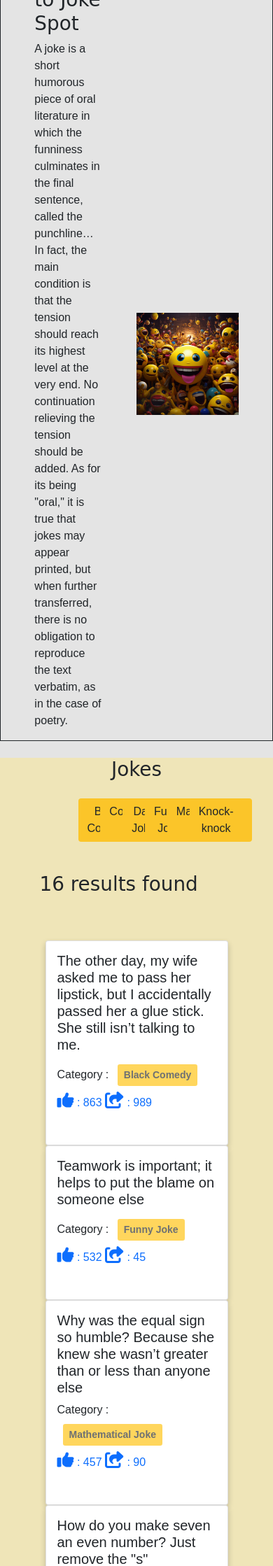
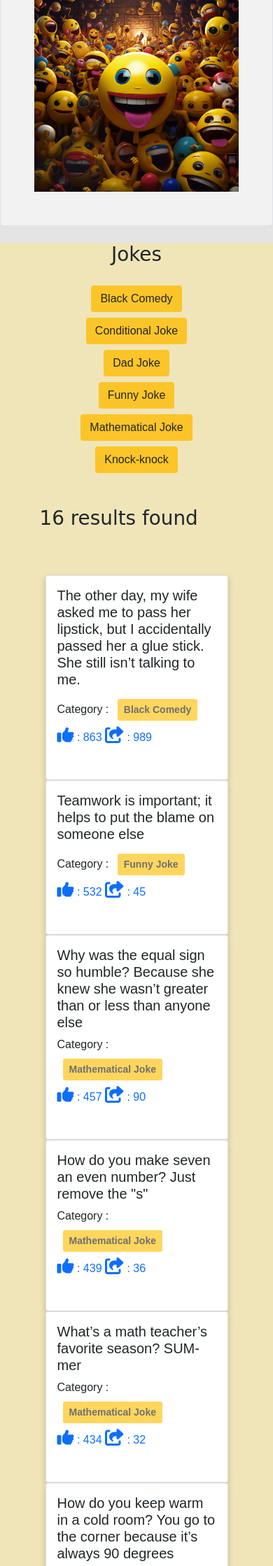
Before and after one commit to Ananna-Datta/Final-Project, a Django app: page / in a window 390 px wide. Shown: the part 67-2305 px from the top of the page at 70% size. Run offline with Django 4.2, Linux system fonts and the light colour scheme; data comes from the database, SQL or seed files in the repository; both versions use the stored data as it was after the commit; some libraries are stand-ins or nearby versions.

Commit message:
responsive

```diff
--- a/templates/base.html
+++ b/templates/base.html
@@ -138,7 +138,7 @@
 
     <footer class="p-5" style="background-color:#f5ee27;">
       <div class="container w-75 m-auto row p-5">
-        <div class="col-md-6">
+        <div class="col-sm-6">
           <p><small>Copyright © JokeStore. All Rights Reserved</small></p>
           <h5>Follow US</h5>
           <div class="icons">
@@ -147,14 +147,14 @@
             <img class="icon" src="./static/LinkedIn.png" alt="" />
           </div>
         </div>
-        <div class="col-md-3">
+        <div class="col-sm-3">
           <h5>Company</h5>
           <li>About</li>
           <li>Contact us</li>
           <li>Culture</li>
           <li>Blog</li>
         </div>
-        <div class="col-md-3">
+        <div class="col-sm-3">
           <h5><b>Contact</b></h5>
           <li>New York, NY 10012, US</li>
           <li>info@example.com</li>
@@ -167,10 +167,6 @@
         <small>Copyright © JokeStore. All Rights Reserved</small>
       </p>
     </footer>
-
-
-
-
     <script
       src="https://cdn.jsdelivr.net/npm/bootstrap@5.0.2/dist/js/bootstrap.bundle.min.js"
       integrity="sha384-MrcW6ZMFYlzcLA8Nl+NtUVF0sA7MsXsP1UyJoMp4YLEuNSfAP+JcXn/tWtIaxVXM"
--- a/templates/home.html
+++ b/templates/home.html
@@ -132,28 +132,34 @@
         width: 100%;
         display: block;
       }
+      .pp{
+        display : block;
+        {% comment %} display: block; {% endcomment %}
+      }
+      .ppp{
+        display : none;
+      }
     }
     </style>
 {% endblock %}
 {% block content %}
 
 
-<div class="d-flex flex-wrap px-5 pt- align-items-center justify-content-center gap-5 border border-dark">
-
-  <div class="col-4 pt-3">
-    <h1>Welcome to Joke Spot</h1>
-    <p>A joke is a short humorous piece of oral literature in which the funniness culminates in the final sentence, called the punchline… In fact, the main condition is that the tension should reach its highest level at the very end. No continuation relieving the tension should be added. As for its being "oral," it is true that jokes may appear printed, but when further transferred, there is no obligation to reproduce the text verbatim, as in the case of poetry.</p>
-  </div>
-  <div class="col-6">
-    <img class="w-100 mx-auto mt-5 mx-5"src="{% static 'emogi.png' %}" />
-  </div>
+<div class="container d-flex flex-wrap px-5 align-items-center justify-content-center gap-5 border border-none ">
+    <div class="ppp col-4 pt-5">
+      <h1>Welcome to Joke Spot</h1>
+      <p>A joke is a short humorous piece of oral literature in which the funniness culminates in the final sentence, called the punchline… In fact, the main condition is that the tension should reach its highest level at the very end. No continuation relieving the tension should be added. As for its being "oral," it is true that jokes may appear printed, but when further transferred, there is no obligation to reproduce the text verbatim, as in the case of poetry.</p>
+    </div>
+    <div class="pp col-md-6 ">
+      <img class="w-100 d-block mx-auto mt-5 mx-5"src="{% static 'emogi.png' %}" />
+    </div>
 </div>
 <br>
 <div style="background-color:#efe5b8;">
   <h1 data-aos="fade-up" data-aos-offset="200"style="text-align:center">Jokes</u></h1>
   <div class="row p-3 text-center justify-content-center">
     {% for cat in category %}
-    <div class="col-1 d-flex flex-wrap ">
+    <div class="col-sm-1 d-flex flex-wrap justify-content-center p-1">
       <a href="{% url 'category_wise_post' cat.slug %}" class="text-decoration-none text-dark btn "style="background-color:#FBC529;" >{{cat.name}}</a>
     </div>
     {% endfor %}
@@ -192,7 +198,7 @@
 <br>
 <h1 style="text-align:center "><u>Our Team</u></h1>
 <div class="row justify-content-center">
-  <div class="col-3"data-aos="fade-right" data-aos-offset="200">
+  <div class="col-sm-3"data-aos="fade-right" data-aos-offset="200">
     <div class="card">
       <img src="{% static 'team1.jpg' %}" alt="Jane" style="width:100%">
       <div class="container">
@@ -205,7 +211,7 @@
     </div>
   </div>
 
-  <div class="col-3">
+  <div class="col-sm-3">
     <div class="card">
       <img src="{% static 'team2.jpg' %}" alt="Mike" style="width:100%">
       <div class="container">
@@ -218,7 +224,7 @@
     </div>
   </div>
 
-  <div class="col-3">
+  <div class="col-sm-3">
     <div class="card" data-aos="fade-left" data-aos-offset="200">
       <img src="{% static 'team3.jpg' %}" alt="John" style="width:100%">
       <div class="container">
```
Also changed, not shown: author/templates/form.html (+18 -4 lines), db.sqlite3.
